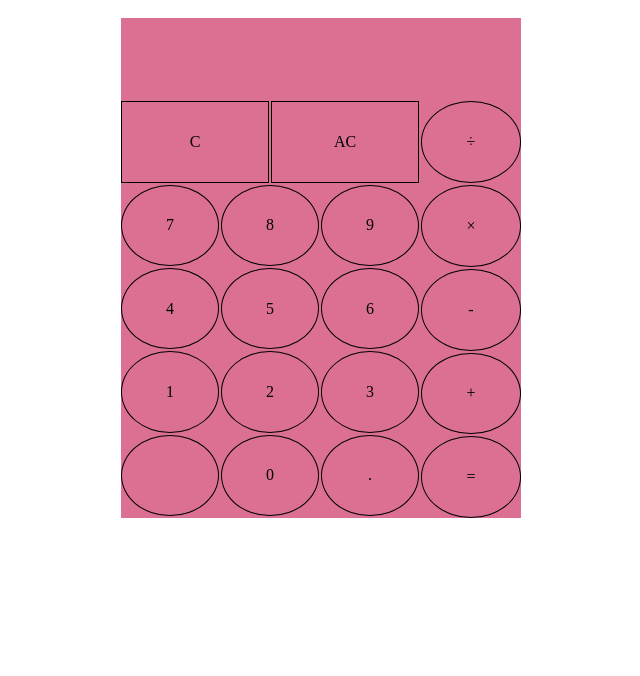
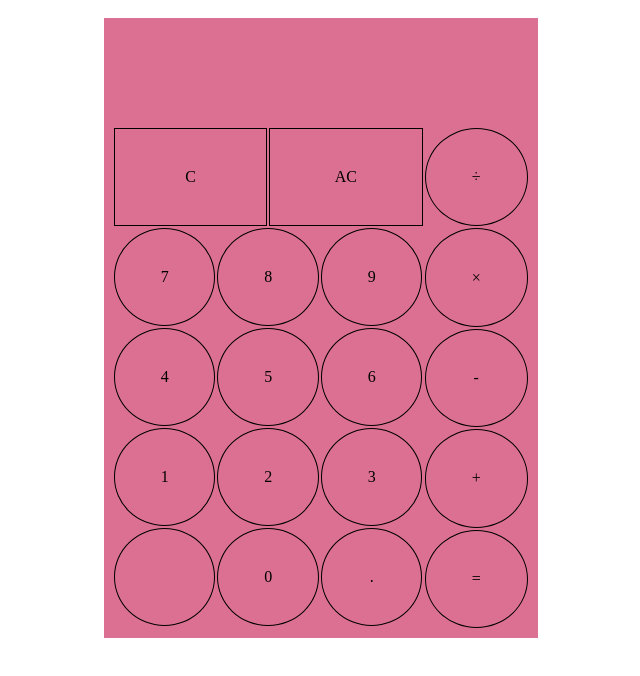
Before and after one commit to lucyleggett/odin-calculator, a plain HTML site: page index.html in a window 1280 px wide. Shown: the whole page, without its empty margins (319-959 px from the left). Drawn offline with Linux system fonts and the light colour scheme.

Commit message:
Set calculator-body width and height as vh and add padding

```diff
--- a/index.html
+++ b/index.html
@@ -6,6 +6,7 @@
     <title>Calculator</title>
     <script src="script.js" defer></script>
     <link rel="stylesheet" href="style.css">
+    <style> @import url('https://fonts.googleapis.com/css2?family=Roboto:ital,wght@0,100..900;1,100..900&display=swap');</style>
 </head>
 <body>
     <div id="calculator-body">
--- a/style.css
+++ b/style.css
@@ -6,15 +6,16 @@
 #calculator-body {
     display: flex;
     flex-direction: column;
-    width: 50vh;
-    height: 62.5vh;
+    height: 75vh;
     margin: 10px;
     background-color: palevioletred;
+    padding: 10px;
 }
 
 #display {
     display: flex;
-    height: 16.66%;
+    height: 12.5vh;
+    width: 50vh;
     flex-shrink: 0;
 }
 
```
